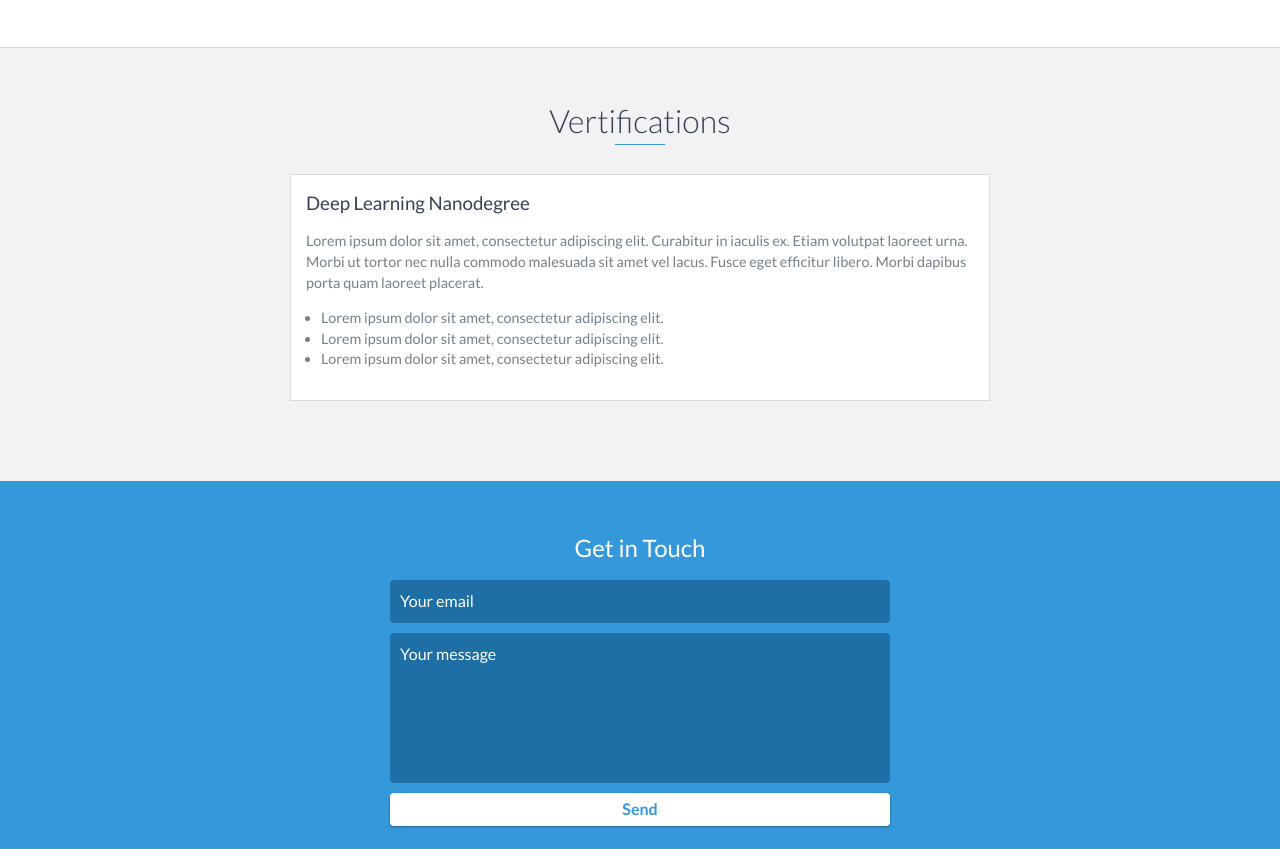
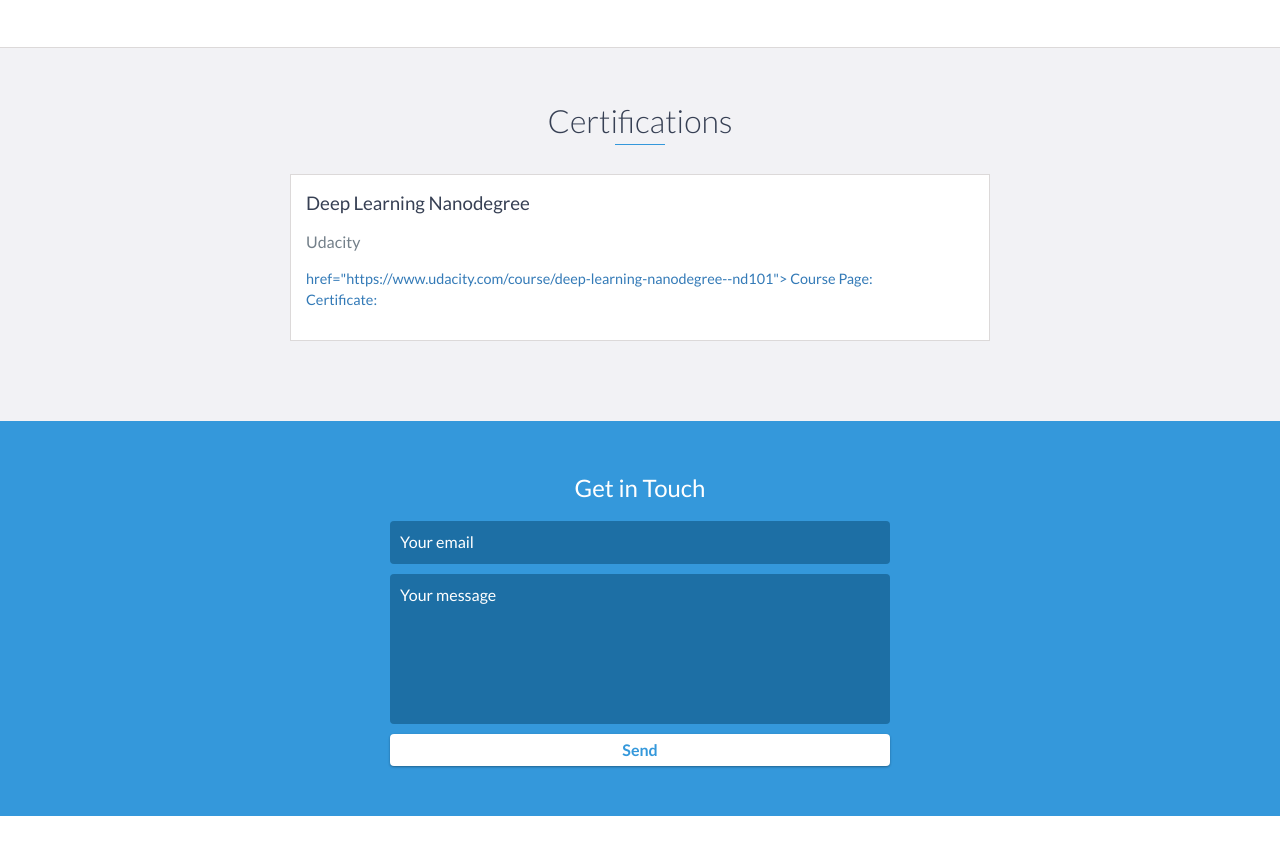
Before and after one commit to Arjunp24/cv, a website: page index.html in a window 1280 px wide. Shown: the part 4439-5288 px from the top of the page. Drawn offline with nearby package versions, Linux system fonts and the light colour scheme.

Commit message:
updated certifications

```diff
--- a/index.html
+++ b/index.html
@@ -272,17 +272,17 @@
     <!-- End #skills -->
 
     <div class="optional-section background-alt">
-    	<h2 class="heading">Vertifications</h2>
+    	<h2 class="heading">Certifications</h2>
 
     	<div class="optional-section-block">
         	<h3>Deep Learning Nanodegree</h3>
-        	<p> Lorem ipsum dolor sit amet, consectetur adipiscing elit. Curabitur in iaculis ex. Etiam volutpat laoreet urna. Morbi ut tortor nec nulla commodo malesuada sit amet vel lacus. Fusce eget efficitur libero. Morbi dapibus porta quam laoreet placerat.
-        	</p>
-        	<ul>
+		<h4> Udacity </h4>
+        	<p> <a> href="https://www.udacity.com/course/deep-learning-nanodegree--nd101"> Course Page: </a> <br> <a href="https://confirm.udacity.com/NUF52PEU"> Certificate: </a> </p>
+        	<!-- <ul>
             		<li> Lorem ipsum dolor sit amet, consectetur adipiscing elit. </li>
             		<li> Lorem ipsum dolor sit amet, consectetur adipiscing elit. </li>
             		<li> Lorem ipsum dolor sit amet, consectetur adipiscing elit. </li>
-        	</ul>
+        	</ul> -->
     	</div>
     	<!-- End .optional-section-block -->
 
```
